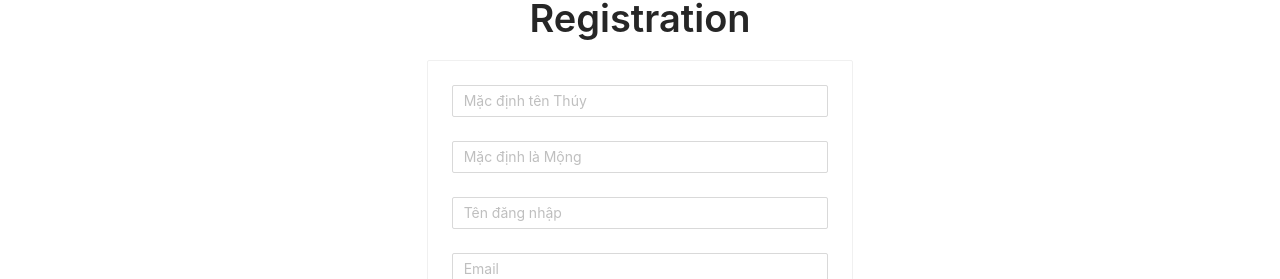
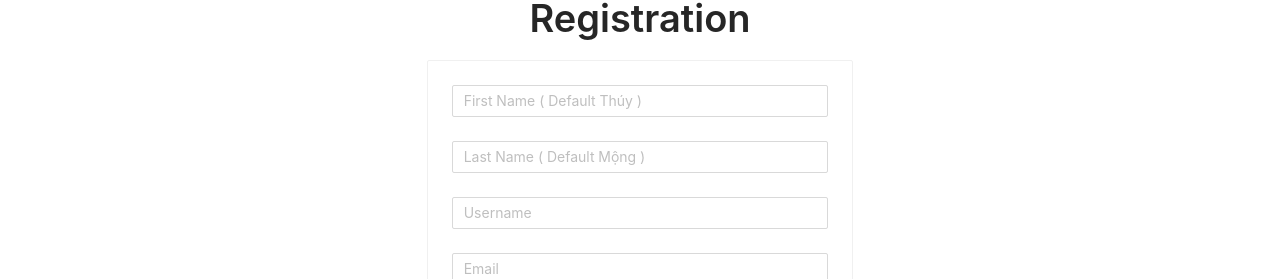
Before and after one commit to cusen11/codeteam, a React (Create React App) app in the folder client/: page /registration in a window 1280 px wide. Shown: the part 120-399 px from the top of the page. Built offline with nearby package versions, Linux system fonts and the light colour scheme.

Commit message:
edit text register form

```diff
--- a/client/src/Component/Registration.jsx
+++ b/client/src/Component/Registration.jsx
@@ -54,21 +54,21 @@ function Registration() {
                     autoComplete="off"
                 >
                      <Form.Item name="lastname">
-                        <Input placeholder='Mặc định tên Thúy'/>
+                        <Input placeholder='First Name ( Default Thúy )'/>
                     </Form.Item>
                     <Form.Item name="firstname">
-                        <Input placeholder='Mặc định là Mộng'/>
+                        <Input placeholder='Last Name ( Default Mộng )'/>
                     </Form.Item>
                     <Form.Item
                     name="username"
                     rules={[
                         {
                         required: true,
-                        message: 'Tên đăng nhập bắt buộc nhập!',
+                        message: 'Please input your username',
                         },
                     ]}
                     >
-                        <Input placeholder='Tên đăng nhập'/>
+                        <Input placeholder='Username'/>
                     </Form.Item>
 
                     <Form.Item
@@ -78,7 +78,7 @@ function Registration() {
                         {
                         type: 'email',
                         required: true,
-                        message: 'Mail là trường bắt buộc!',
+                        message: 'Please input your mail!',
                         },
                     ]}
                     >
@@ -90,7 +90,7 @@ function Registration() {
                     rules={[
                         {
                         required: true,
-                        message: 'Password là trường bắt buộc!',
+                        message: 'Please input your password!',
                         },
                     ]}
                     >
@@ -102,7 +102,7 @@ function Registration() {
                     rules={[
                         {
                         required: true,
-                        message: 'Password là trường bắt buộc!',
+                        message: 'Please input your password!',
                         },
                     ]}
                     >
```
